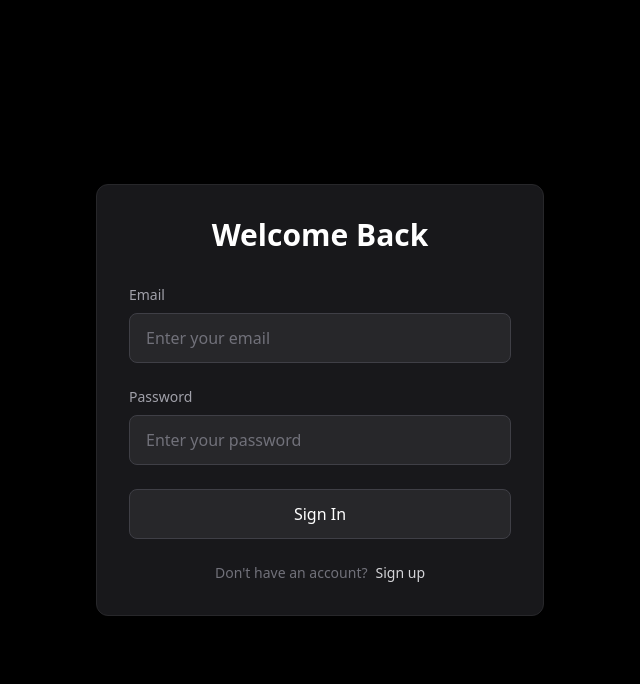
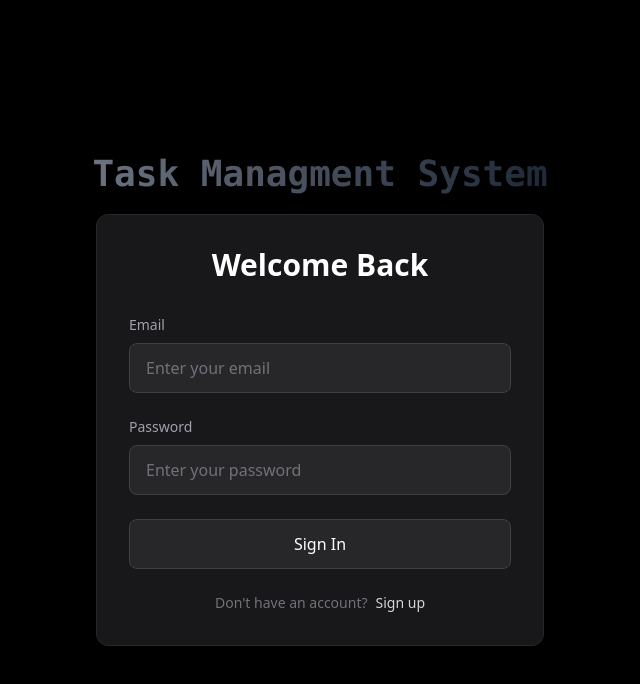
Before and after one commit to xboybx/Team-Task-Management-App, a Next.js app in the folder frontend/: page /login in a window 1280 px wide. Shown: the top 684 px of the page, without its empty margins (320-960 px from the left). Built offline with nearby package versions, Linux system fonts and the light colour scheme; no server answers.

Commit message:
added heading on login and register forms

```diff
--- a/frontend/components/AuthForm.js
+++ b/frontend/components/AuthForm.js
@@ -32,7 +32,10 @@ export default function AuthForm({ isLogin, onAuthSuccess }) {
     };
 
     return (
-        <div className="min-h-screen flex items-center justify-center bg-black">
+        <div className="min-h-screen flex  flex-col gap-5 items-center justify-center bg-black">
+            <span className="bg-gradient-to-r from-gray-500 to-gray-800 bg-clip-text text-transparent  text-4xl font-mono font-extrabold transform hover:scale-110 transition-all duration-300">
+                Task Managment System
+            </span>
             <form onSubmit={handleSubmit} className="w-full max-w-md p-8 bg-zinc-900 rounded-xl shadow-2xl border border-zinc-800">
                 <h2 className="text-3xl font-bold text-center text-white mb-8">
                     {isLogin ? 'Welcome Back' : 'Create Account'}
```
Also changed, not shown: 1 other file (tests, documents, lock files or other folders).
